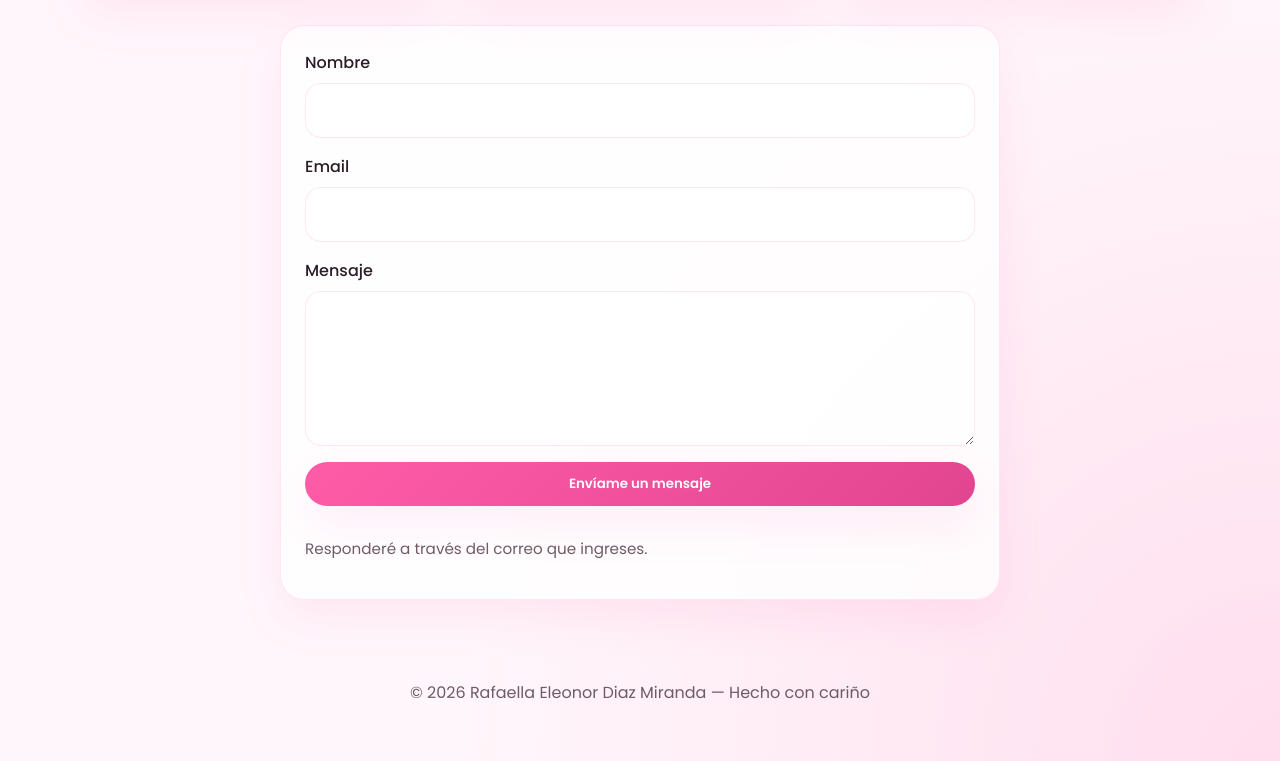
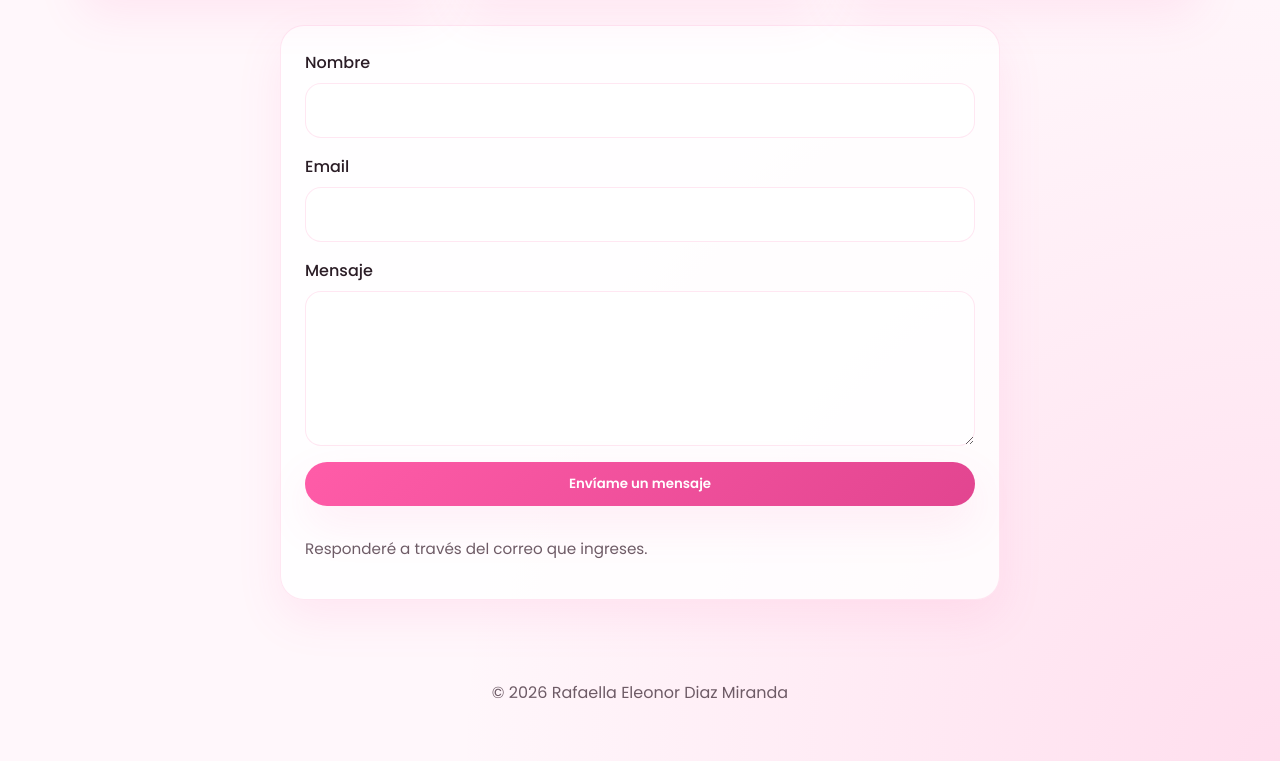
Before and after one commit to efimera222/rafaelladiaz.github.io, a plain HTML site: page index.html in a window 1280 px wide. Shown: the part 2421-3182 px from the top of the page. Drawn offline with Linux system fonts and the light colour scheme.

Commit message:
actualizo portafolio

```diff
--- a/index.html
+++ b/index.html
@@ -618,7 +618,7 @@
 
   <footer class="footer">
     <div class="container">
-      <p>© <span id="year"></span> Rafaella Eleonor Diaz Miranda — Hecho con cariño</p>
+      <p>© <span id="year"></span> Rafaella Eleonor Diaz Miranda </p>
     </div>
   </footer>
 
```
